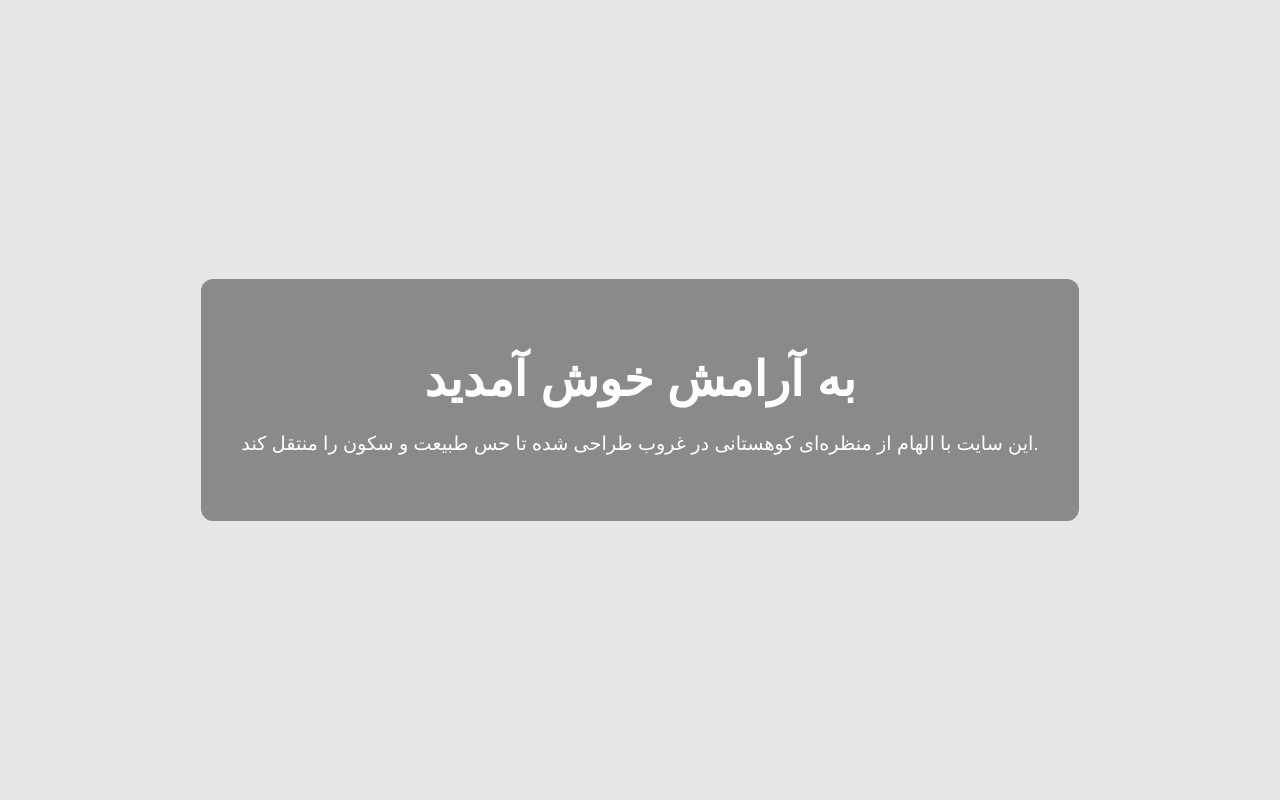
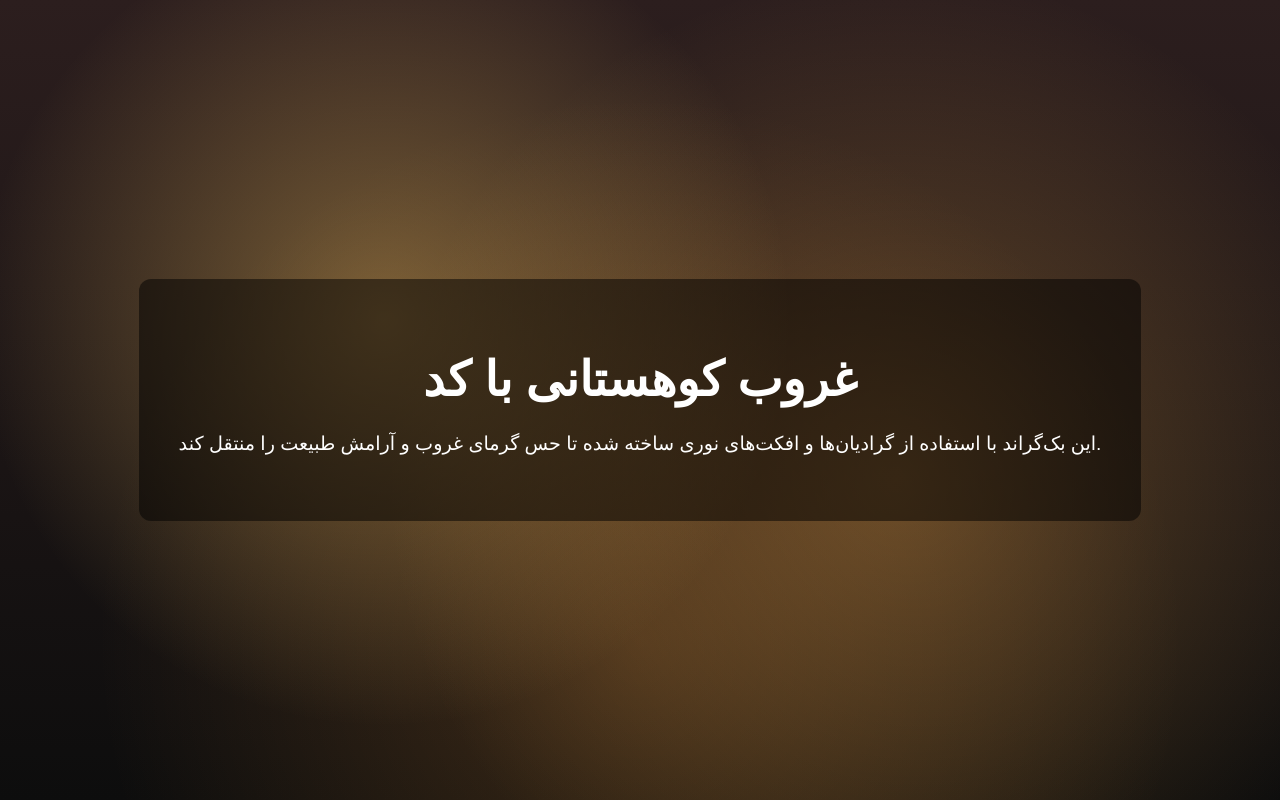
Before and after one commit to mahdiklidari190/M, a plain HTML site: page index.html in a window 1280 px wide. Drawn offline with Linux system fonts and the light colour scheme.

Commit message:
Update index.html

```diff
--- a/index.html
+++ b/index.html
@@ -3,27 +3,28 @@
 <head>
   <meta charset="UTF-8">
   <meta name="viewport" content="width=device-width, initial-scale=1.0">
-  <title>منظره کوهستانی</title>
+  <title>بک‌گراند کوهستانی با کد</title>
   <style>
     body {
       margin: 0;
       padding: 0;
-      background-image: url('IMAGE_URL_HERE');
+      height: 100vh;
+      background: radial-gradient(circle at 30% 40%, rgba(255, 200, 100, 0.4), transparent 40%),
+                  radial-gradient(circle at 70% 60%, rgba(255, 180, 80, 0.3), transparent 50%),
+                  radial-gradient(circle at 50% 80%, rgba(255, 160, 60, 0.2), transparent 60%),
+                  linear-gradient(to bottom, #2c1e1e, #0d0d0d);
+      background-repeat: no-repeat;
       background-size: cover;
-      background-position: center;
-      background-repeat: no-repeat;
-      height: 100vh;
-      font-family: 'Vazir', sans-serif;
-      color: #fff;
+      font-family: sans-serif;
+      color: white;
       display: flex;
       align-items: center;
       justify-content: center;
       text-align: center;
-      backdrop-filter: brightness(0.9);
     }
 
     .overlay {
-      background: rgba(0, 0, 0, 0.4);
+      background: rgba(0, 0, 0, 0.5);
       padding: 40px;
       border-radius: 12px;
     }
@@ -41,8 +42,8 @@
 </head>
 <body>
   <div class="overlay">
-    <h1>به آرامش خوش آمدید</h1>
-    <p>این سایت با الهام از منظره‌ای کوهستانی در غروب طراحی شده تا حس طبیعت و سکون را منتقل کند.</p>
+    <h1>غروب کوهستانی با کد</h1>
+    <p>این بک‌گراند با استفاده از گرادیان‌ها و افکت‌های نوری ساخته شده تا حس گرمای غروب و آرامش طبیعت را منتقل کند.</p>
   </div>
 </body>
 </html>
```
